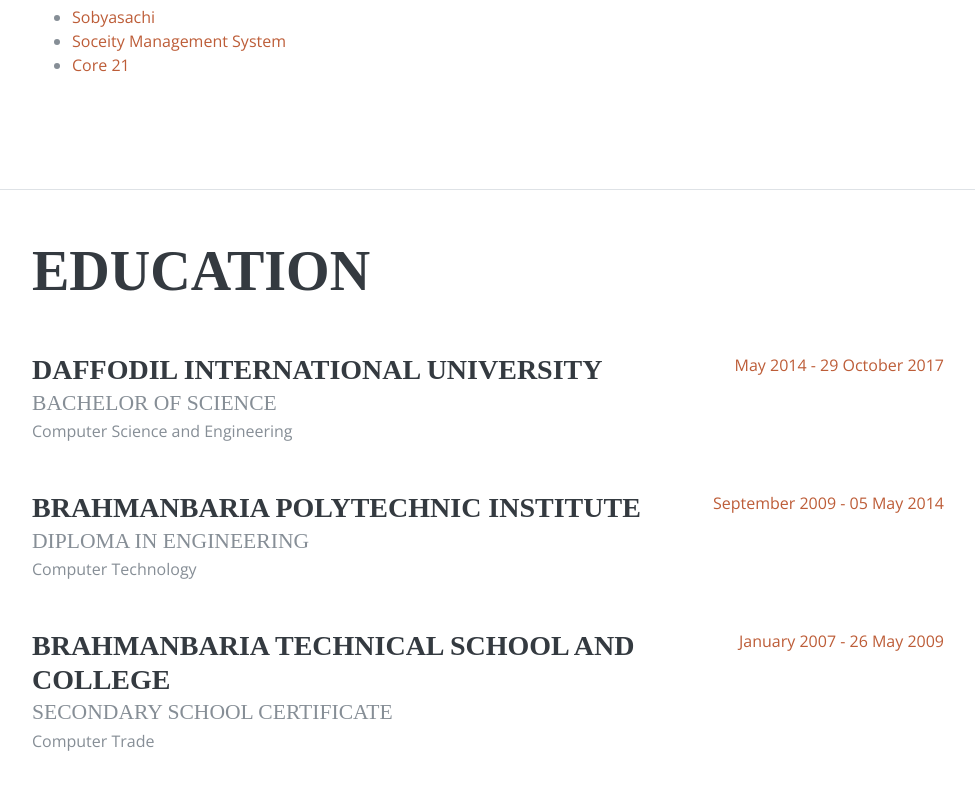
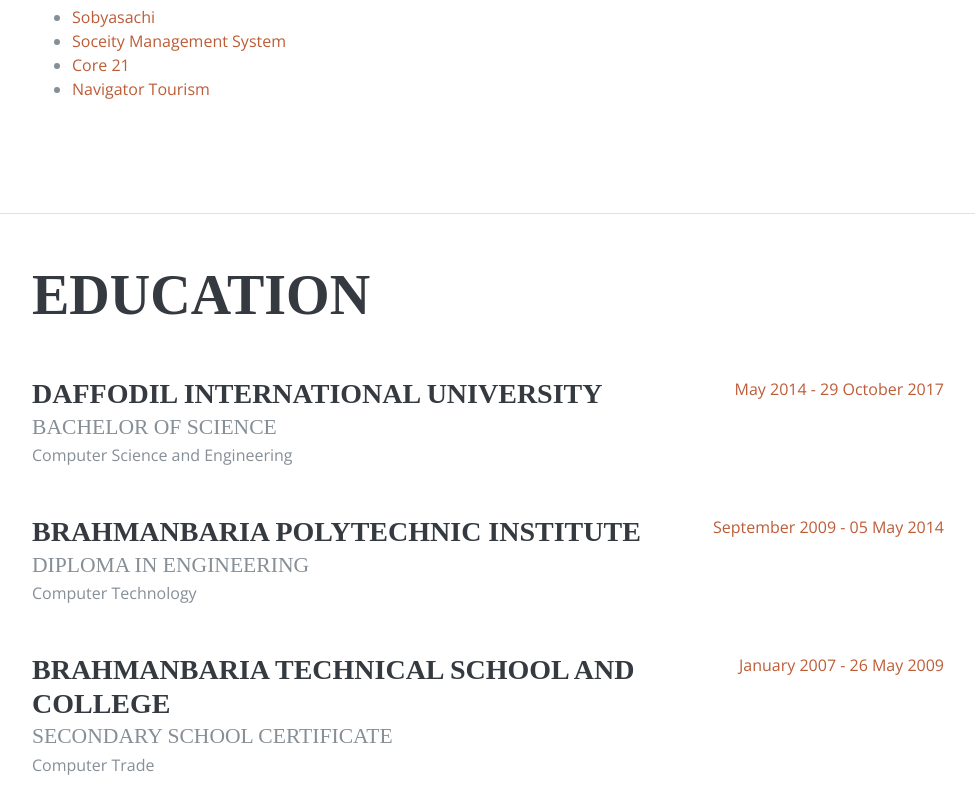
Before and after one commit to hasibkamal/hasibkamal.github.io, a plain HTML site: page index.html in a window 1280 px wide. Shown: the part 1878-2676 px from the top of the page, without its empty margins (288-1263 px from the left). Drawn offline with nearby package versions, Linux system fonts and the light colour scheme; a web font is replaced by a local one.

Commit message:
Navigator tourism

```diff
--- a/index.html
+++ b/index.html
@@ -277,6 +277,7 @@
                                 <li><a href="https://www.sobyasachi.com" target="_blank">Sobyasachi</a></li>
                                 <li><a href="http://society.amarbiponi.com" target="_blank">Soceity Management System</a></li>
                                 <li><a href="http://core21.com.bd" target="_blank">Core 21</a></li>
+                                <li><a href="https://navigatortourism.com" target="_blank">Navigator Tourism</a></li>
                             </ul>
                         </p>
 
```
